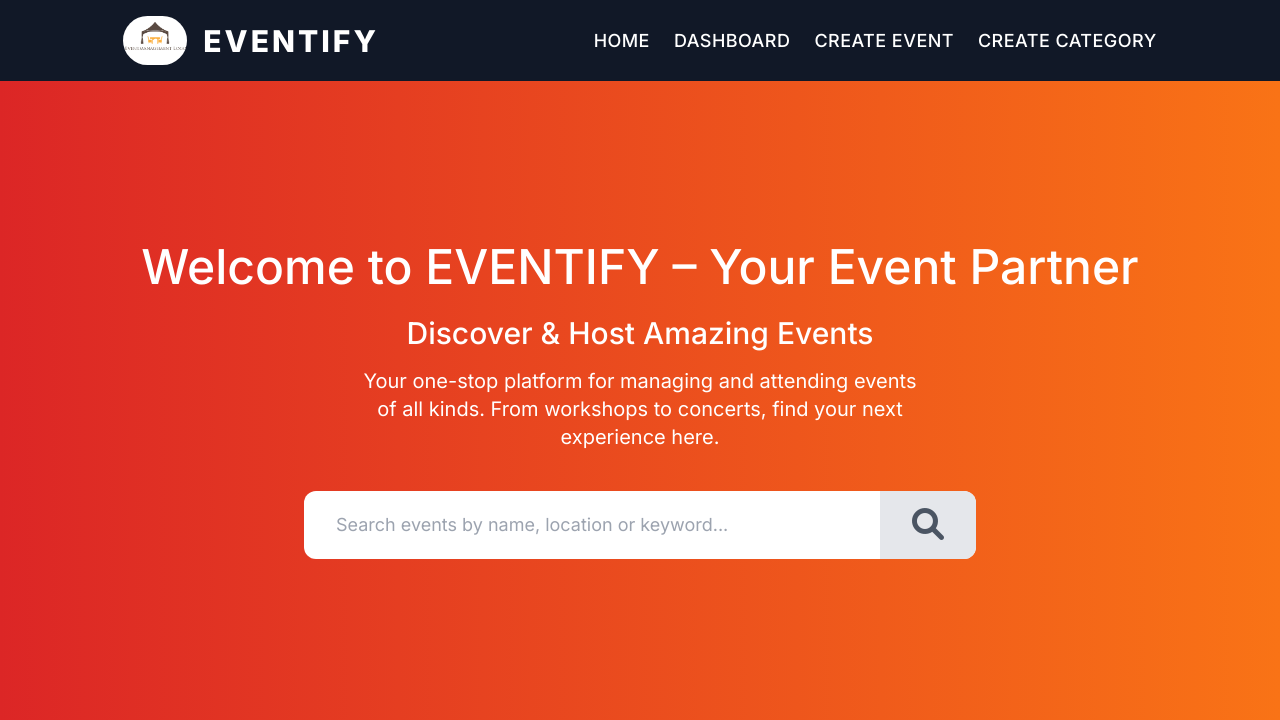
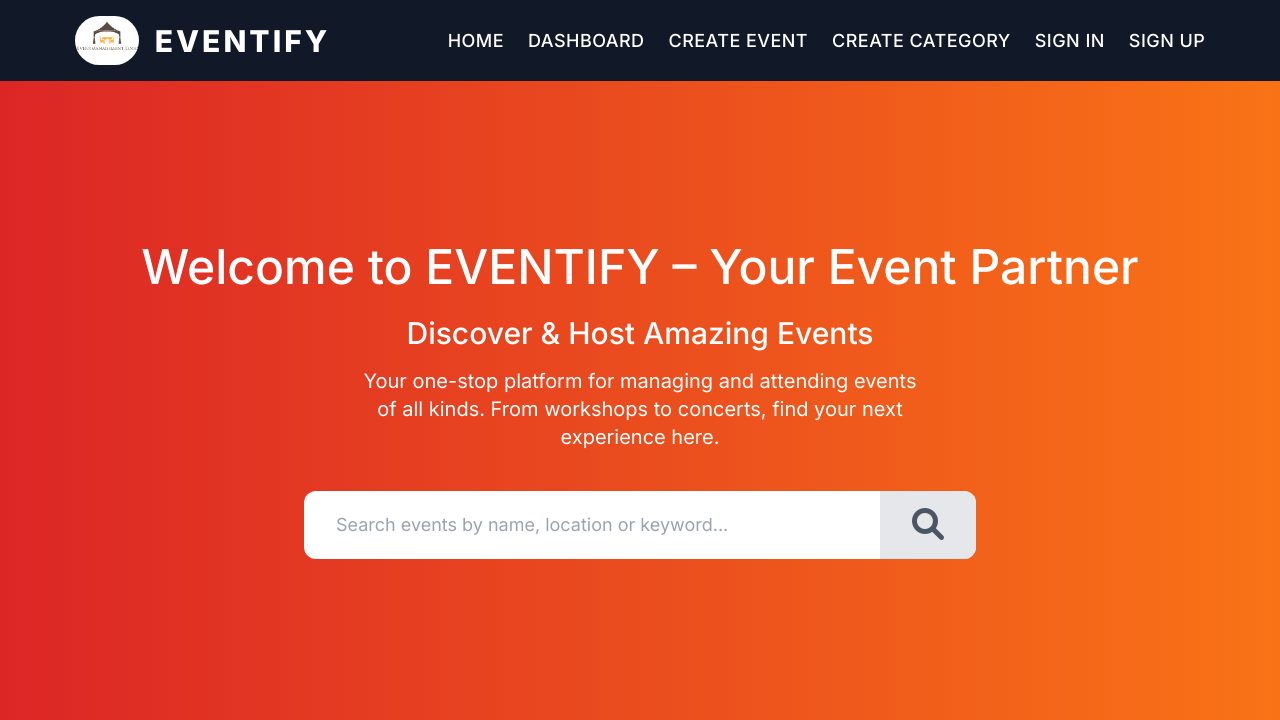
Before and after one commit to mashukabashar/Event-Management-System, a Django app: page / in a window 1280 px wide. Shown: the top 720 px of the page. Run offline with Django 5.2, Linux system fonts and the light colour scheme; data that the repository does not hold is empty.

Commit message:
7TH PUSH

```diff
--- a/core/templates/base.html
+++ b/core/templates/base.html
@@ -39,6 +39,9 @@
           <a href="{% url 'dashboard' %}" class="hover:text-orange-400 cursor-pointer font-medium tracking-wide text-white">DASHBOARD</a>
           <a href="{% url 'create-event' %}" class="hover:text-orange-400  cursor-pointer font-medium tracking-wide text-white">CREATE EVENT</a>
           <a href="{% url 'create-category' %}" class="hover:text-orange-400  cursor-pointer font-medium tracking-wide text-white">CREATE CATEGORY</a>
+          <a href="{% url 'sign-in' %}" class="hover:text-orange-400 cursor-pointer font-medium tracking-wide text-white">SIGN IN</a>
+          <a href="{% url 'sign-up' %}" class="hover:text-orange-400 cursor-pointer font-medium tracking-wide text-white">SIGN UP</a>
+
         </ul>
       </div>
 
--- a/core/templates/base_1.html
+++ b/core/templates/base_1.html
@@ -39,6 +39,8 @@
       <a href="{% url 'dashboard' %}" class="hover:text-orange-400 cursor-pointer font-medium tracking-wide text-white">DASHBOARD</a>
       <a href="{% url 'create-event' %}" class="hover:text-orange-400  cursor-pointer font-medium tracking-wide text-white">CREATE EVENT</a>
       <a href="{% url 'create-category' %}" class="hover:text-orange-400  cursor-pointer font-medium tracking-wide text-white">CREATE CATEGORY</a>
+      <a href="{% url 'sign-in' %}" class="hover:text-orange-400 cursor-pointer font-medium tracking-wide text-white">SIGN IN</a>
+      <a href="{% url 'sign-up' %}" class="hover:text-orange-400 cursor-pointer font-medium tracking-wide text-white">SIGN UP</a>
     </ul>
   </div>
 
```
